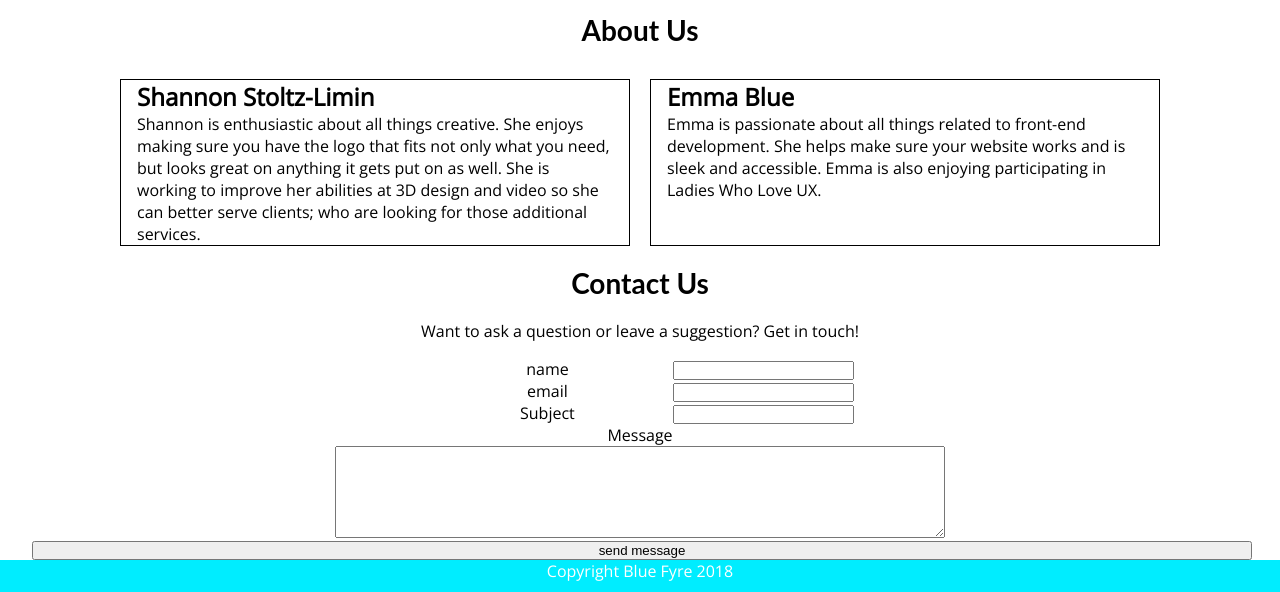
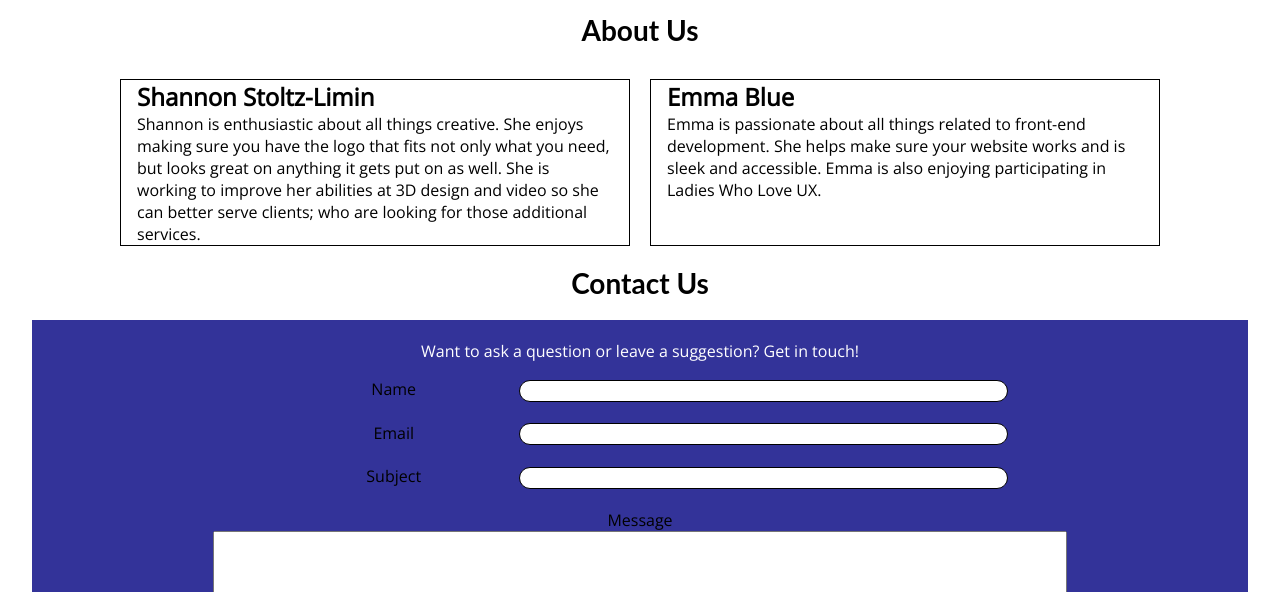
Before and after one commit to EmmaBlue/Blue_E_Stoltz_Limin_S_AgencyX, a website: page index.html in a window 1280 px wide. Shown: the part 2161-2753 px from the top of the page. Drawn offline with nearby package versions, Linux system fonts and the light colour scheme.

Commit message:
starting contact page

```diff
--- a/index.html
+++ b/index.html
@@ -131,16 +131,16 @@
             </section>
             <section id="contactSect">
                 <h2 class="heading">Contact Us</h2>
-                <p>Want to ask a question or leave a suggestion? Get in touch!</p>
                     <form>
+                        <p>Want to ask a question or leave a suggestion? Get in touch!</p>
                         <div id="contactWrapper">
                             <div class="contactBox">
                                 <div class="inputSect">
-                                        <label class="control-label" for="name">name</label>
+                                        <label class="control-label" for="name">Name</label>
                                         <input type="text" name="name" id="name" placeholder="" class="form-control">
                                 </div>
                                 <div class="inputSect">
-                                        <label class="control-label" for="email">email</label>
+                                        <label class="control-label" for="email">Email</label>
                                         <input type="text" name="email" id="email" placeholder="" class="form-control">
                                 </div>
                                 <div class="inputSect">
--- a/sass/modules/_contact.scss
+++ b/sass/modules/_contact.scss
@@ -4,10 +4,26 @@
     padding-right: 2em;
     margin: 0 auto;
 
+    form {
+
+        margin-bottom: 10px;
+        padding: 1.25em 0em 1.25em 0em;
+        background-color: $font-color;
+    }
+    input {
+
+        border-radius: 50px;
+        border: 1.25px black solid;
+        width: 40%;
+        height: 20px;
+        margin-bottom: 20px;
+    }
+
     p {
 
         text-align: center;
         margin-bottom: 1em;
+        color: white;
     }
 
     label {
@@ -32,7 +48,7 @@
         textarea {
 
             margin: 0 auto;
-            width: 50%;
+            width: 70%;
         }
 
     }
@@ -50,7 +66,6 @@
 
     label {
 
-        display: inline-block;
         width: 10%;
     }
 }
```
Also changed, not shown: css/main.css.
